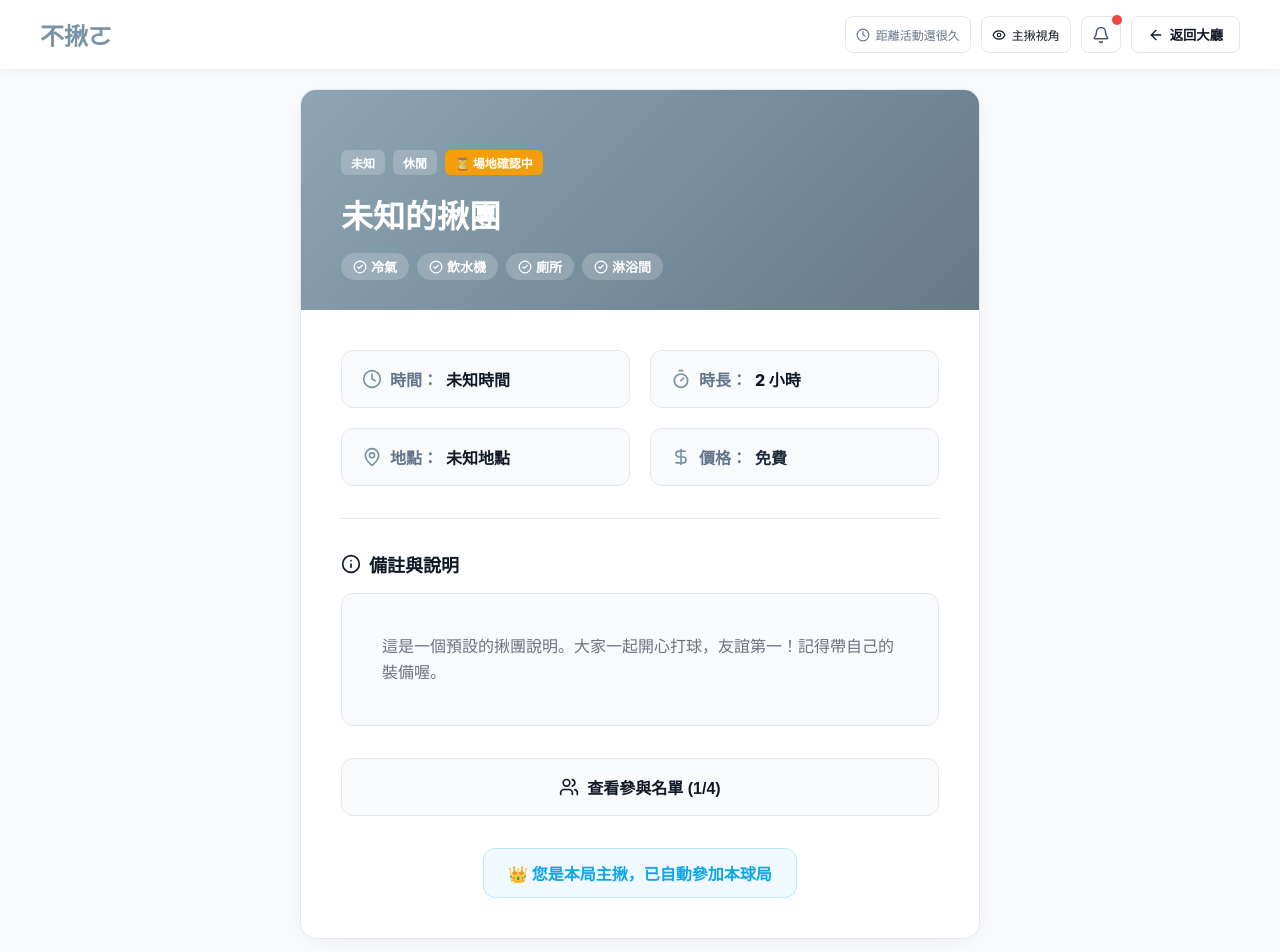
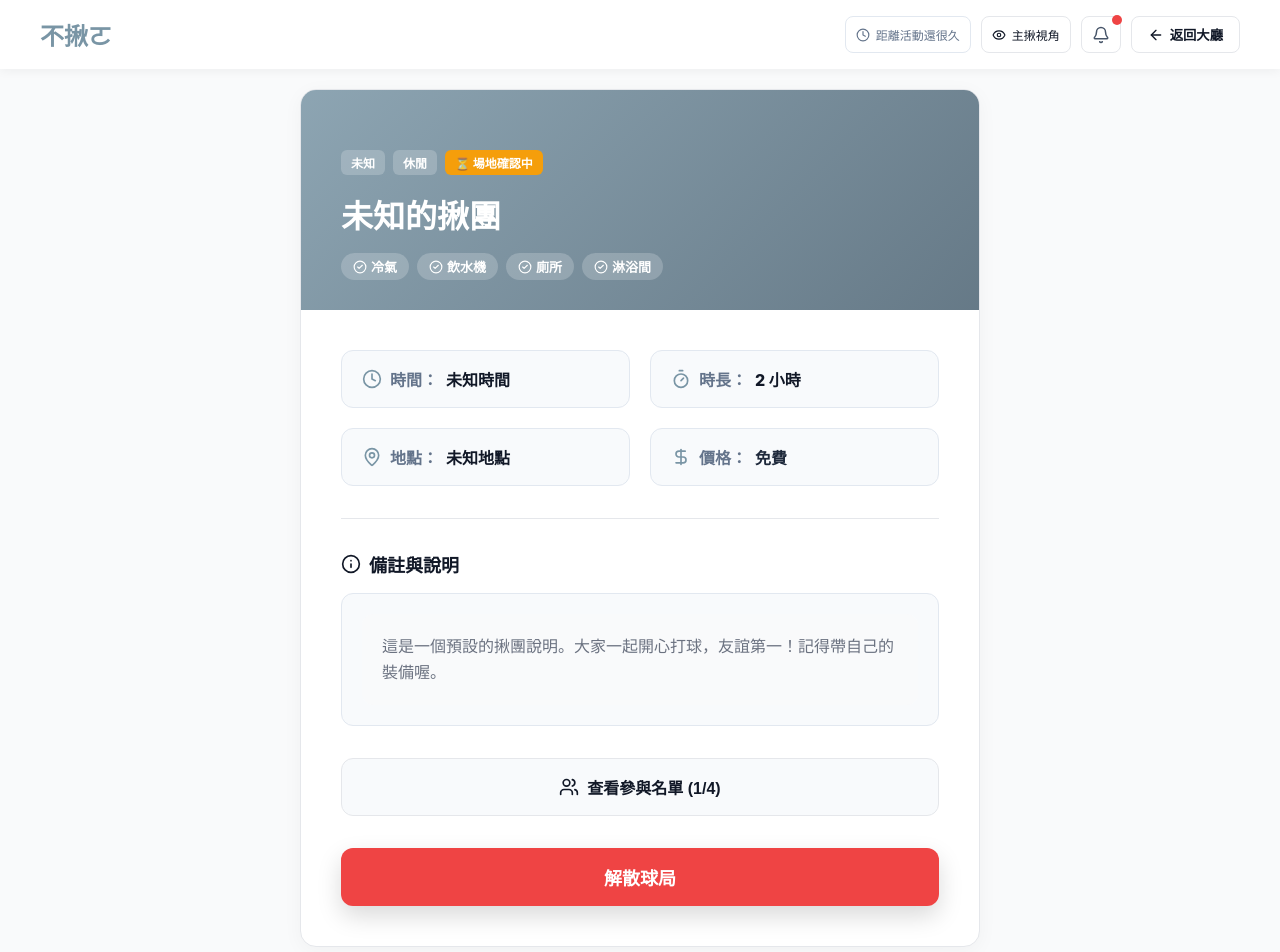
Before and after one commit to B1329041/database_web, a React (Vite) app: page /nojo/party/1 in a window 1280 px wide. Shown: the top 952 px of the page. Built offline with nearby package versions, Linux system fonts and the light colour scheme.

Commit message:
Update host join area to show disband button and restrict waitlist report

```diff
--- a/src/pages/PartyDetail.jsx
+++ b/src/pages/PartyDetail.jsx
@@ -340,9 +340,9 @@ function PartyDetail() {
             )}
             <div style={{ display: 'flex', justifyContent: 'center' }}>
               {isHostView ? (
-                <div style={{ padding: '12px 24px', color: '#0ea5e9', fontWeight: 'bold', backgroundColor: '#f0f9ff', borderRadius: '12px', textAlign: 'center', border: '1px solid #bae6fd' }}>
-                  👑 您是本局主揪，已自動參加本球局
-                </div>
+                <button className="btn-action cancel" style={{ width: '100%' }} onClick={() => { alert('球局已解散！'); navigate('/'); }}>
+                  解散球局
+                </button>
               ) : hasJoined ? (
                 <button className="btn-action cancel" onClick={handleCancel}>
                   取消報名
@@ -413,7 +413,7 @@ function PartyDetail() {
       {selectedMember && (
         <div className="modal-overlay" onClick={() => setSelectedMember(null)} style={{ zIndex: 1100 }}>
           <div className="modal-content" onClick={e => e.stopPropagation()} style={{ maxWidth: '320px', textAlign: 'center', position: 'relative' }}>
-            {hasJoined && selectedMember.name !== '我 (使用者)' && selectedMember.name !== '我 (主揪)' && (
+            {(isHostView || party.participants.some(p => p.name === '我 (使用者)')) && selectedMember.name !== '我 (使用者)' && selectedMember.name !== '我 (主揪)' && (
               <button
                 onClick={() => { setShowReportModal(true); setReportingUser(selectedMember.name); setSelectedMember(null); }}
                 style={{ position: 'absolute', top: '16px', right: '16px', background: 'none', border: 'none', cursor: 'pointer', display: 'flex', alignItems: 'center', gap: '4px', color: '#ef4444', fontSize: '13px', fontWeight: '700' }}
```
